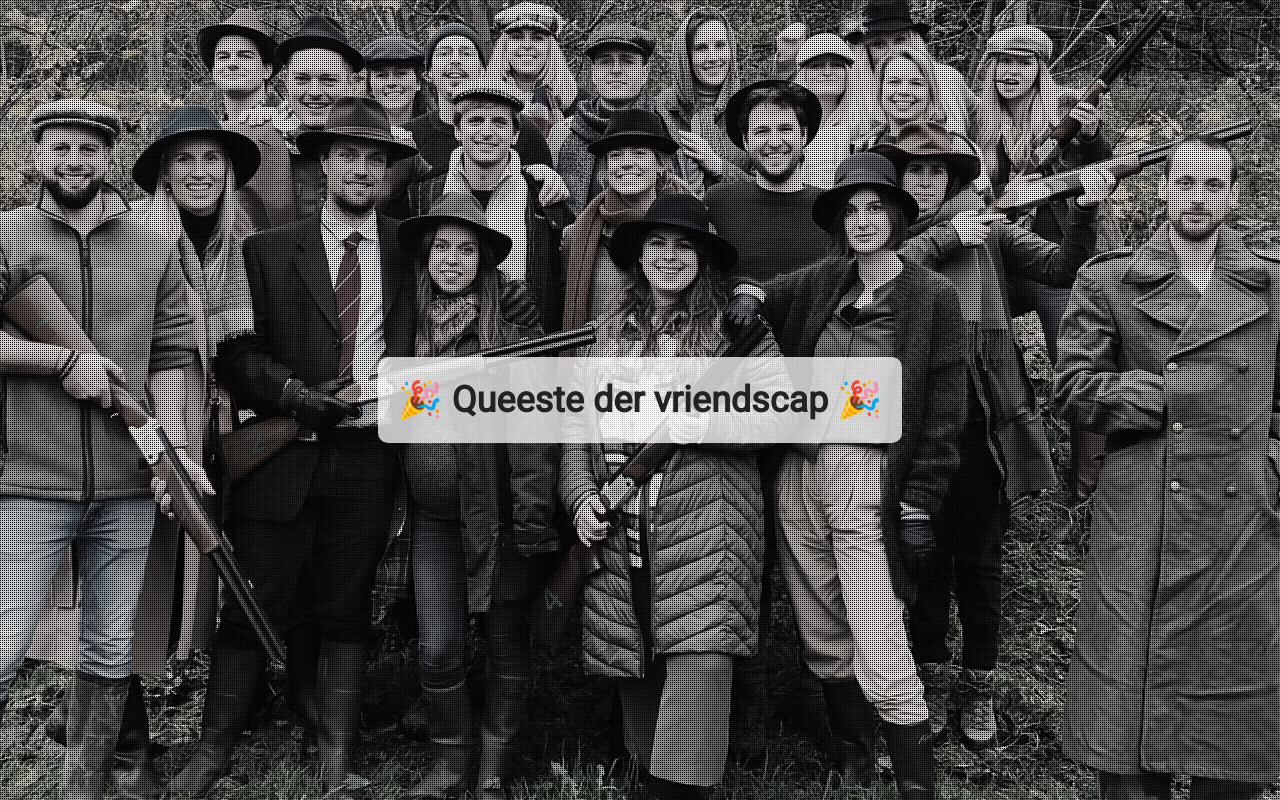
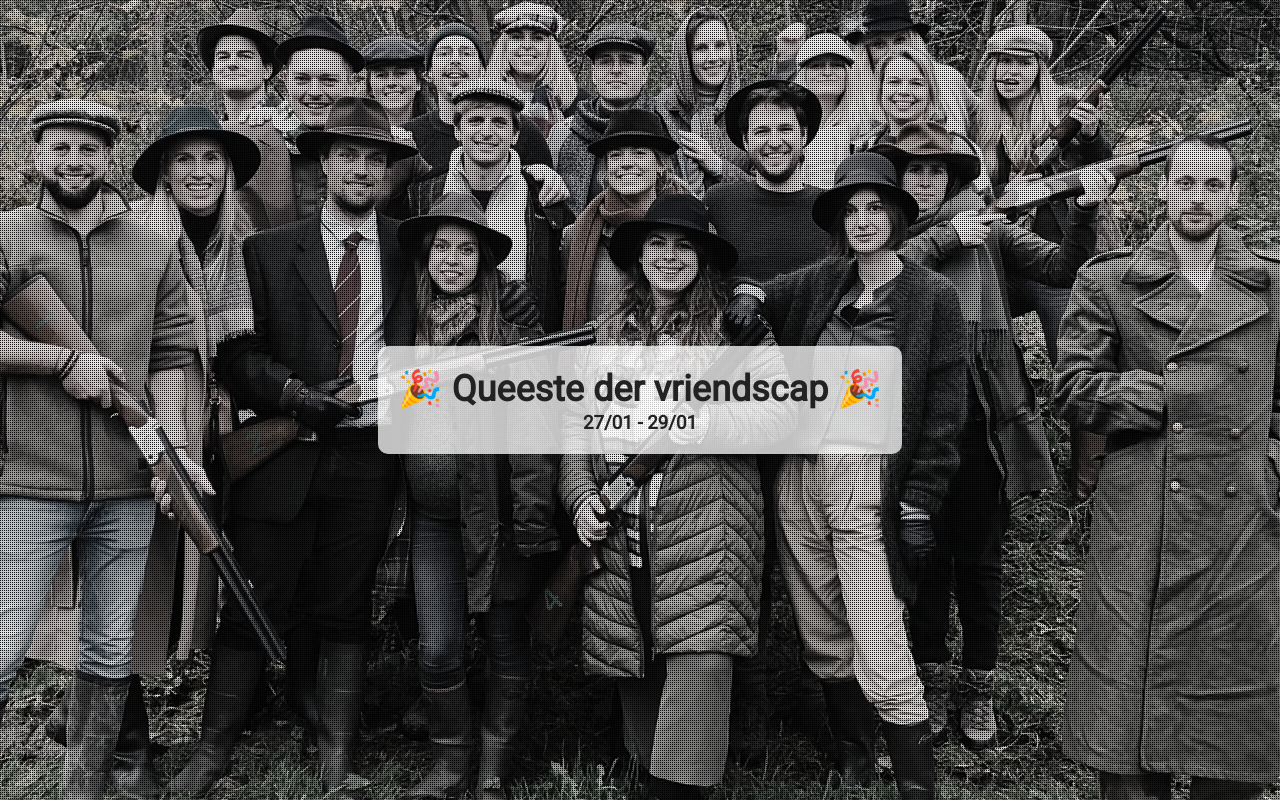
Before and after one commit to robiningelbrecht/queeste-der-vriendscap, a plain HTML site: page index.html in a window 1280 px wide. Drawn offline with Linux system fonts and the light colour scheme.

Commit message:
Added date

```diff
--- a/css/styles.css
+++ b/css/styles.css
@@ -118,6 +118,7 @@ a {
     padding: 20px;
     border-radius: 10px;
 	margin: 10px;
+	text-align: center;
 }
 
 .slideshow,
--- a/index.html
+++ b/index.html
@@ -21,6 +21,7 @@
         <div class="container">
           <div class="inner">
             <h1>🎉 Queeste der vriendscap 🎉</h1>
+            <h3>27/01 - 29/01</h3>
         </header>
       </div>
 </body>
```
